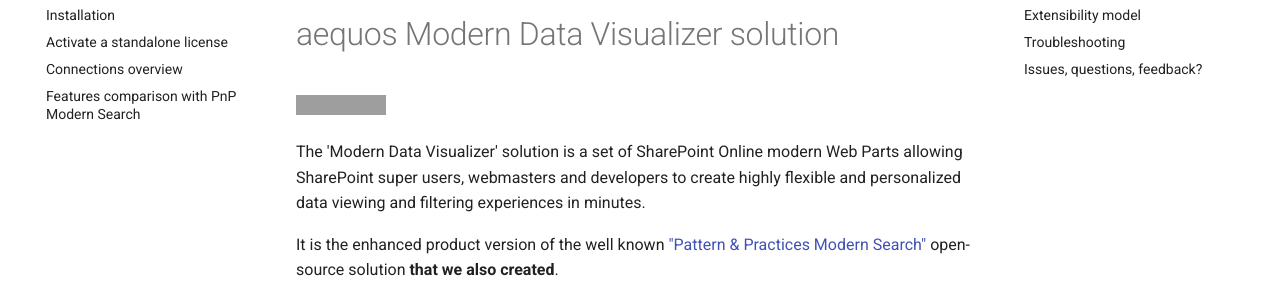
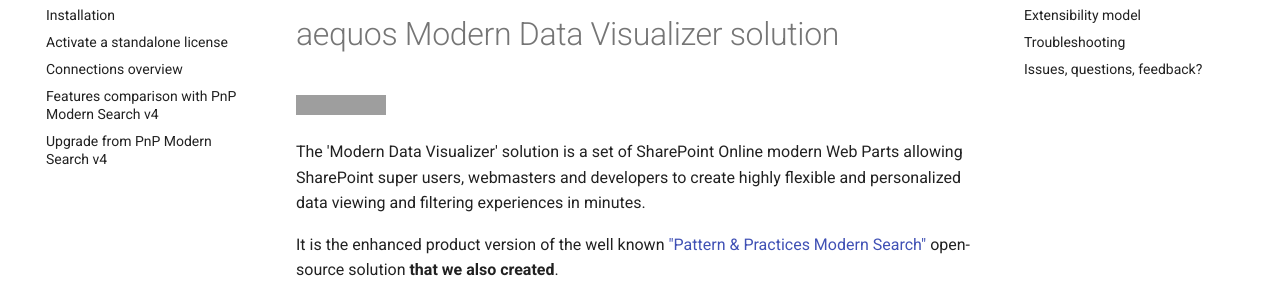
Before and after one commit to aequos-solutions/modern-data-visualizer, an MkDocs documentation site: the page built from docs/index.md, in a window 1280 px wide. Shown: the part 225-524 px from the top of the page. Built offline with MkDocs 1.6.1 and Material for MkDocs 9.7.7, drawn with Linux system fonts in a browser that asks for light colours; comment, search, counter and statistics services are not loaded; grey boxes are pictures that could not be loaded.

Commit message:
- Added documentation to upgrade from PnP Modern Search

```diff
--- a/mkdocs.yml
+++ b/mkdocs.yml
@@ -8,7 +8,8 @@ nav:
     - Installation: installation.md
     - Activate a standalone license: setup_standalone.md
     - Connections overview: getting_started/connections_chart.md
-    - Features comparison with PnP Modern Search: features.md
+    - Features comparison with PnP Modern Search v4: features.md
+    - Upgrade from PnP Modern Search v4: upgrade_from_pnp.md
   - Data Visualizer:
     - Usage: usage/data-visualizer/index.md
     - Data sources: usage/data-visualizer/data-sources/index.md
```
Also changed, not shown: docs/upgrade_from_pnp.md (added, +21 -0 lines), docs/assets/scenarios/teams/teams_default_search.png, docs/assets/upgrade_mdv_add.png (added), docs/assets/upgrade_pnp_remove.png (added).
